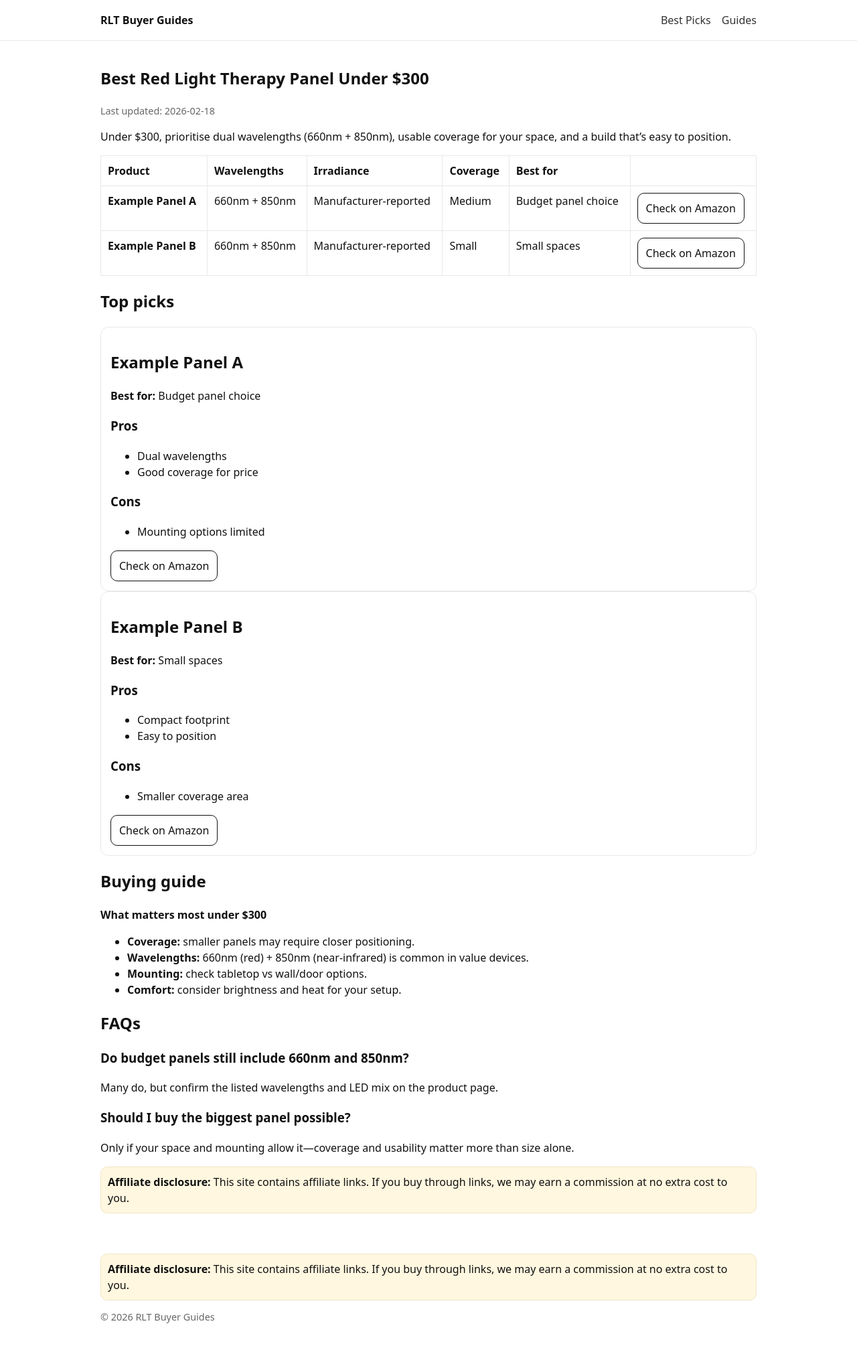
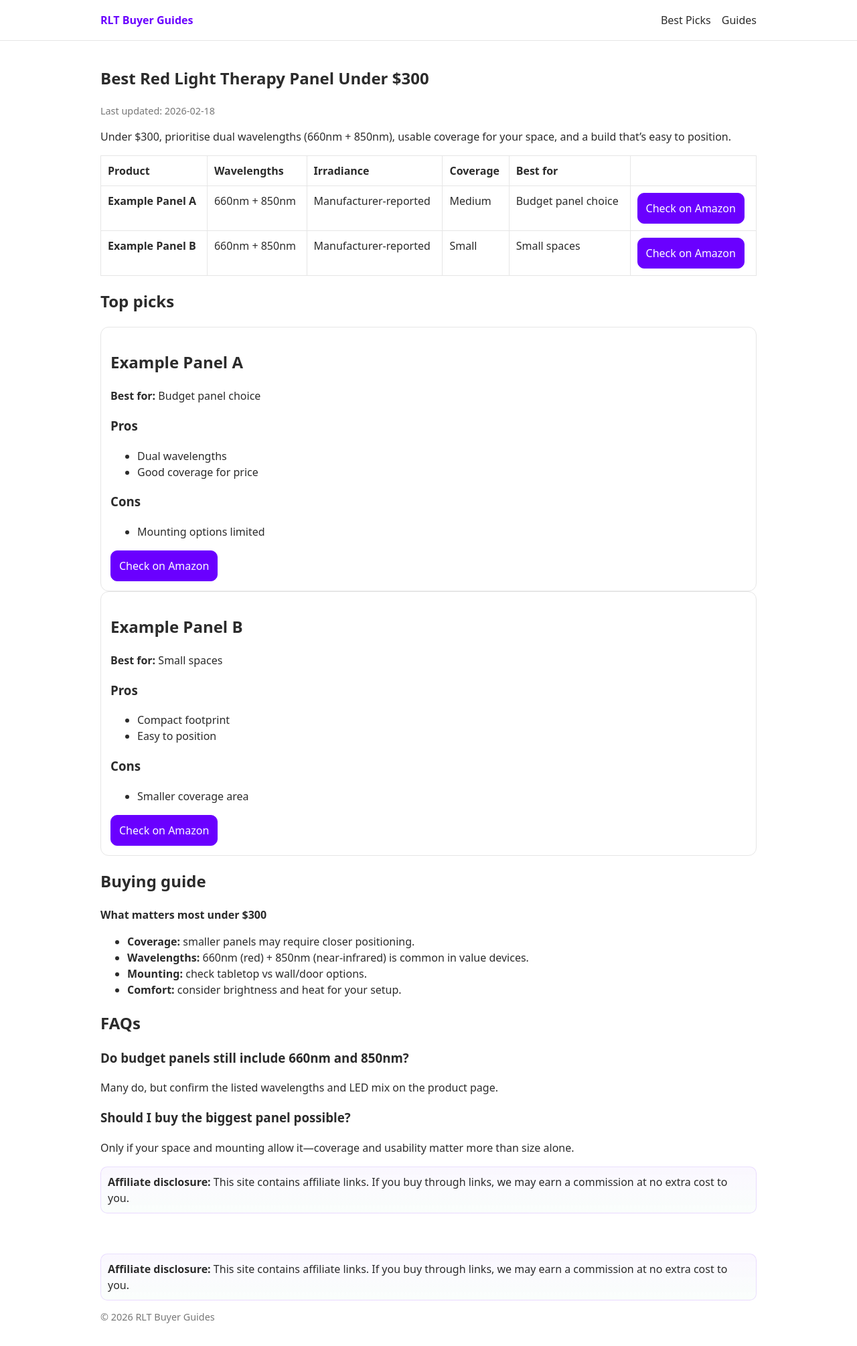
Before and after one commit to MoxieisMax/moxieismax.github.io, a Jekyll site: the page built from _money/best-panel-under-300.md, in a window 1280 px wide. Shown: the whole page at 67% size. Built offline with Jekyll 4.4.1, drawn with Linux system fonts in a browser that asks for light colours.

Commit message:
Theme: purple/green color variables

```diff
--- a/assets/css/style.css
+++ b/assets/css/style.css
@@ -1,16 +1,26 @@
-:root { --max: 980px; --pad: 18px; }
-body { font-family: system-ui, -apple-system, Segoe UI, Roboto, Arial, sans-serif; margin:0; line-height:1.5; color:#111; }
+:root {
+	--max: 980px;
+	--pad: 18px;
+	--color-bg: #ffffff;
+	--color-text: #2b2b2b;
+	--color-primary: #6a00ff; /* purple */
+	--color-accent: #00c853; /* green */
+	--color-border: #e6e6e6;
+	--color-muted: #777;
+}
+body { font-family: system-ui, -apple-system, Segoe UI, Roboto, Arial, sans-serif; margin:0; line-height:1.5; color:var(--color-text); background:var(--color-bg); }
 .container { max-width: var(--max); margin: 0 auto; padding: var(--pad); }
-.site-header { border-bottom: 1px solid #e8e8e8; }
+.site-header { border-bottom: 1px solid var(--color-border); }
 .header-inner { display:flex; align-items:center; justify-content:space-between; gap:16px; }
-.brand { text-decoration:none; font-weight:700; color:#111; }
-.nav a { margin-left:12px; text-decoration:none; color:#333; }
+.brand { text-decoration:none; font-weight:700; color:var(--color-primary); }
+.nav a { margin-left:12px; text-decoration:none; color:var(--color-text); }
 .hero { padding: 28px 0; }
 .cards { display:grid; grid-template-columns: repeat(auto-fit, minmax(240px, 1fr)); gap:14px; }
-.card { border:1px solid #e8e8e8; border-radius:12px; padding:14px; background:#fff; }
+.card { border:1px solid var(--color-border); border-radius:12px; padding:14px; background:var(--color-bg); }
 .table-wrap { overflow-x:auto; }
 table { width:100%; border-collapse:collapse; }
-th, td { border:1px solid #e8e8e8; padding:10px; text-align:left; vertical-align:top; }
-.updated, .fineprint { color:#666; font-size:0.9rem; }
-.cta { display:inline-block; padding:10px 12px; border:1px solid #111; border-radius:10px; text-decoration:none; color:#111; }
-.disclosure { border:1px solid #f0e6c8; background:#fff7df; padding:10px; border-radius:10px; margin: 12px 0; }
+th, td { border:1px solid var(--color-border); padding:10px; text-align:left; vertical-align:top; }
+.updated, .fineprint { color:var(--color-muted); font-size:0.9rem; }
+.cta { display:inline-block; padding:10px 12px; border:1px solid var(--color-primary); border-radius:10px; text-decoration:none; color:var(--color-bg); background:var(--color-primary); }
+.cta.outline { background:transparent; color:var(--color-primary); }
+.disclosure { border:1px solid rgba(106,0,255,0.12); background:linear-gradient(180deg, rgba(106,0,255,0.03), rgba(0,200,83,0.02)); padding:10px; border-radius:10px; margin: 12px 0; }
```
